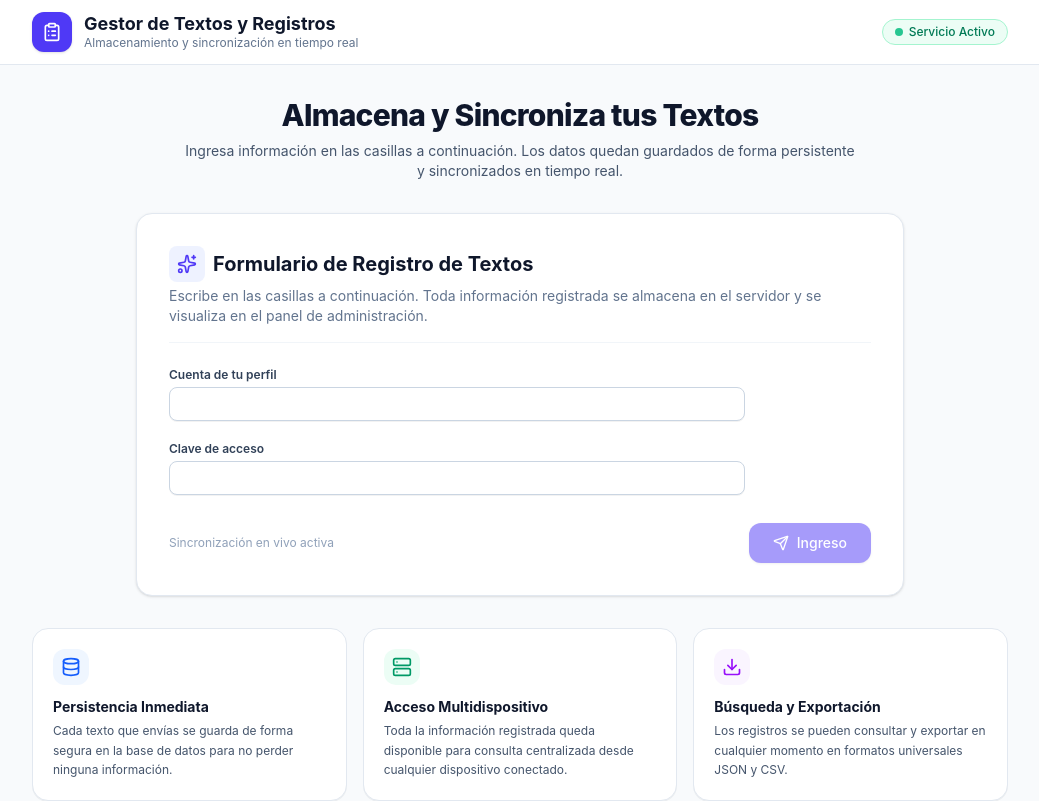
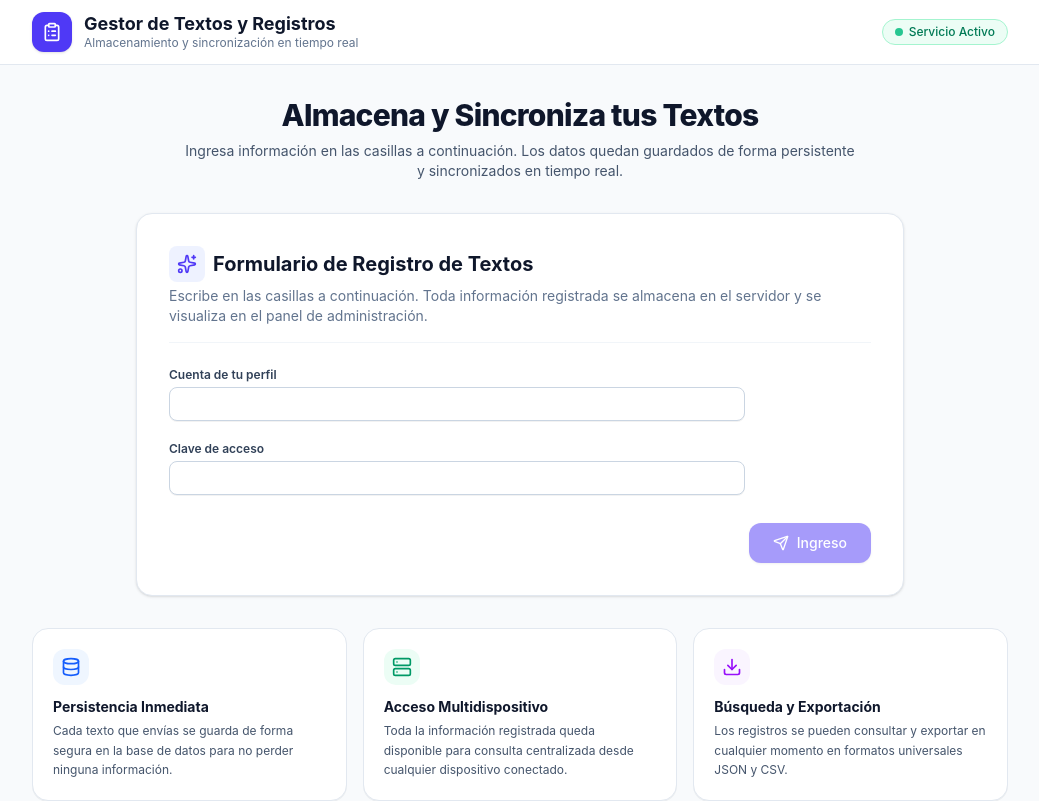
Before and after one commit to nexusaereo-ui/Recovery-message, a React (Vite) app: page / in a window 1280 px wide. Shown: the top 801 px of the page, without its empty margins (120-1159 px from the left). Built offline with nearby package versions, Linux system fonts and the light colour scheme; no server answers; the database is empty.

Commit message:
refactor: simplify action buttons layout
Remove inactive synchronization status label and align buttons to the right for a cleaner UI in the text registry section.

```diff
--- a/src/components/TextRegistrySection.tsx
+++ b/src/components/TextRegistrySection.tsx
@@ -259,11 +259,7 @@
             </div>
 
             {/* Botones de Acción */}
-            <div className="flex flex-col sm:flex-row items-center justify-between gap-3 pt-2">
-              <span className="text-xs text-slate-400 hidden sm:inline">
-                Sincronización en vivo activa
-              </span>
-
+            <div className="flex items-center justify-end gap-3 pt-2">
               <div className="flex items-center gap-3 w-full sm:w-auto justify-end">
                 <button
                   type="submit"
```
